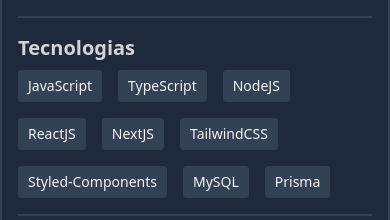
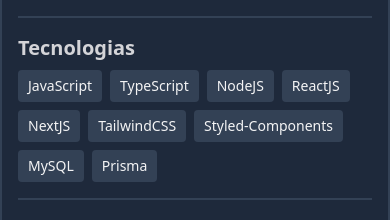
Before and after one commit to tiagoryandev/tiagoryandev, a Next.js app: page / in a window 390 px wide. Shown: the part 416-636 px from the top of the page. Built offline with nearby package versions, Linux system fonts and the light colour scheme.

Commit message:
style: change class flex for responsive and gap in skill area

```diff
--- a/src/pages/index.tsx
+++ b/src/pages/index.tsx
@@ -25,10 +25,10 @@
 			</Head>
 			<h1 className="mt-5 text-zinc-100 text-center text-2xl font-bold">Bem-vindo ao meu Portfólio</h1>
 			<div className="mx-auto my-5 p-4 w-full max-w-xl border-2 bg-slate-800 border-slate-700 rounded shadow-2xl">
-				<div className="flex items-center gap-4">
+				<div className="flex flex-wrap items-center gap-4">
 					<div className="w-28 h-28 border-2 bg-cover bg-center border-slate-700 rounded" style={{ backgroundImage: `url(${avatarURL})` }} />
 					<div className="flex flex-col gap-1">
-						<h1 className="flex items-center gap-2 text-3xl text-zinc-100 font-bold">
+						<h1 className="flex flex-wrap items-center gap-2 text-3xl text-zinc-100 font-bold">
 							{fullName}
 							<span className="py-1 px-2 text-xs font-normal bg-emerald-600 rounded">{userBagde}</span>
 						</h1>
@@ -41,7 +41,7 @@
 				<p className="text-zinc-300">{biography}</p>
 				<div className="my-4 w-full border-t-2 border-slate-700" />
 				<h2 className="mb-2 text-xl text-zinc-300 font-bold">Tecnologias</h2>
-				<div className="flex flex-wrap gap-4">
+				<div className="flex flex-wrap gap-2">
 					{skills.map((skill, key) => (
 						<span key={key} className="px-2 py-1 text-sm text-zinc-100 border-2 border-transparent bg-slate-700 hover:border-slate-600 cursor-pointer rounded">{skill}</span>
 					))}
```
